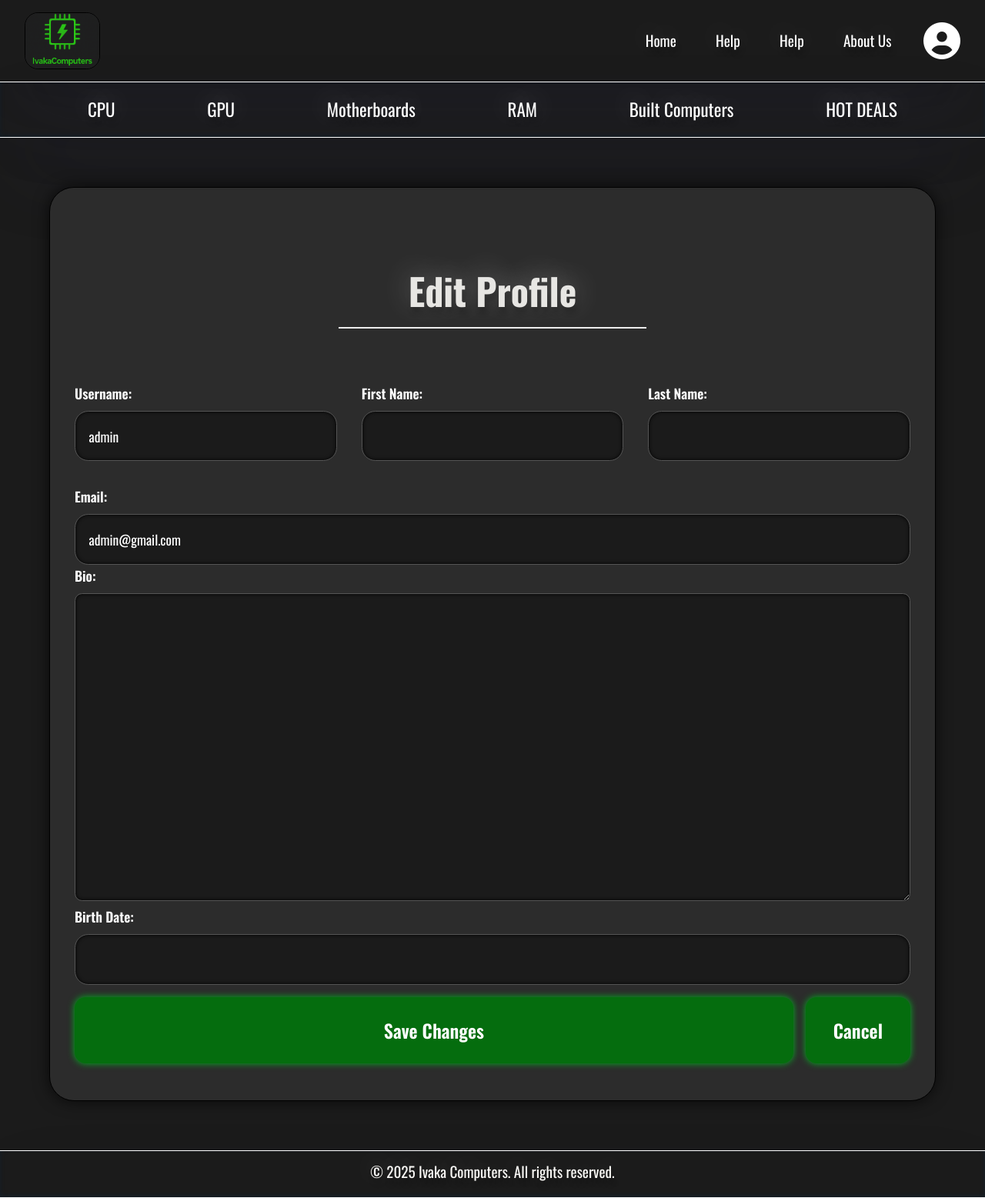
After one commit to Ivak2002/UniProject, a Django app: page /account/settings/edit/ in a window 1280 px wide. The commit adds this page. Shown: the whole page at 77% size. Run offline with Django 5.2, Linux system fonts and the light colour scheme; a user stored in the database is signed in.

Commit message:
Now we can delete and edit profile

```diff
--- a/UniProject/urls.py
+++ b/UniProject/urls.py
@@ -1,19 +1,4 @@
-"""
-URL configuration for UniProject project.
 
-The `urlpatterns` list routes URLs to views. For more information please see:
-    https://docs.djangoproject.com/en/5.2/topics/http/urls/
-Examples:
-Function views
-    1. Add an import:  from my_app import views
-    2. Add a URL to urlpatterns:  path('', views.home, name='home')
-Class-based views
-    1. Add an import:  from other_app.views import Home
-    2. Add a URL to urlpatterns:  path('', Home.as_view(), name='home')
-Including another URLconf
-    1. Import the include() function: from django.urls import include, path
-    2. Add a URL to urlpatterns:  path('blog/', include('blog.urls'))
-"""
 from django.contrib import admin
 from django.urls import path, include
 
--- a/account/forms.py
+++ b/account/forms.py
@@ -1,6 +1,5 @@
 from django import forms
-from django.contrib.auth.forms import UserCreationForm
-from django.contrib.auth import get_user_model
+from django.contrib.auth.forms import UserCreationForm, UserChangeForm
 from django.contrib.auth.forms import AuthenticationForm
 
 from account.models import CustomUser
@@ -11,7 +10,7 @@ class RegisterForm(UserCreationForm):
 
     class Meta:
         model = CustomUser
-        fields = ["username", "email", "password1", "password2", "bio", "birth_date"]
+        fields = ["username", "email", "password1", "password2", "bio", "birth_date", "first_name", "last_name"]
 
     def __init__(self, *args, **kwargs):
         super().__init__(*args, **kwargs)
@@ -39,3 +38,16 @@ class CustomLoginForm(AuthenticationForm):
                 'class': 'form-input',
                 'placeholder': f'Enter your {field.label.lower()}'
             })
+
+class CustomUserChangeForm(UserChangeForm):
+
+    class Meta:
+        model = CustomUser
+        fields = [
+            'username',
+            'first_name',
+            'last_name',
+            'email',
+            'bio',
+            'birth_date',
+        ]
--- a/account/urls.py
+++ b/account/urls.py
@@ -1,10 +1,12 @@
 from django.urls import path
-from .views import RegisterView, UserLoginView, CustomLogoutView, SettingsView
+from .views import RegisterView, UserLoginView, CustomLogoutView, ProfileView, EditProfileView, \
+   DeleteProfileView
 
 urlpatterns = [
    path('register/', RegisterView.as_view(), name='register'),
    path('login/', UserLoginView.as_view(), name='login'),
    path('logout/', CustomLogoutView.as_view(), name='logout'),
-
-   path('settings/', SettingsView.as_view(), name='settings'),
+   path('settings/', ProfileView.as_view(), name='profile'),
+   path('settings/edit/', EditProfileView.as_view(), name='edit-profile'),
+   path('settings/delete/', DeleteProfileView.as_view(), name='delete-profile'),
 ]
--- a/account/views.py
+++ b/account/views.py
@@ -1,9 +1,13 @@
+from django.contrib.auth.mixins import LoginRequiredMixin
 from django.contrib.auth.views import LoginView, LogoutView
 from django.urls import reverse_lazy
-from django.views.generic import TemplateView
+from django.views.generic import  DetailView, UpdateView, DeleteView
 from django.views.generic.edit import FormView
 from django.contrib.auth import login
-from .forms import RegisterForm,CustomLoginForm
+from .forms import RegisterForm, CustomLoginForm, CustomUserChangeForm
+from .models import CustomUser
+
+
 class RegisterView(FormView):
     template_name = 'register.html'
     form_class = RegisterForm
@@ -29,5 +33,29 @@ class CustomLogoutView(LogoutView):
     http_method_names = ['post']
     next_page = 'home'
 
-class SettingsView(TemplateView):
-    template_name = 'settings.html'
+
+class ProfileView(LoginRequiredMixin, DetailView):
+    model = CustomUser
+    template_name = 'profile.html'
+    context_object_name = 'user_profile'
+
+    def get_object(self, queryset=None):
+        return self.request.user
+
+class EditProfileView(UpdateView):
+    model = CustomUser
+    form_class = CustomUserChangeForm
+    template_name = 'edit-profile.html'
+    context_object_name = 'user_profile'
+    success_url = reverse_lazy('profile')
+    def get_object(self, queryset=None):
+        return self.request.user
+
+class DeleteProfileView(DeleteView):
+    model = CustomUser
+    template_name = 'delete-profile.html'
+    context_object_name = 'user_profile'
+    success_url = reverse_lazy('profile')
+
+    def get_object(self, queryset=None):
+        return self.request.user
--- a/templates/base.html
+++ b/templates/base.html
@@ -26,7 +26,7 @@
                     <div class="user-menu" id="userMenu">
                         <i class="fas fa-user-circle fa-3x"></i>
                         <div class="user-menu-content" id="userMenuContent">
-                            <a href="{% url 'settings' %}">Settings</a>
+                            <a href="{% url 'profile' %}">Settings</a>
                             <form method="post" action="{% url 'logout' %}">
                                 {% csrf_token %}
                                 <button type="submit">Logout</button>
--- a/templates/settings.html
+++ b/templates/delete-profile.html
@@ -2,7 +2,7 @@
 <html lang="en">
 <head>
     <meta charset="UTF-8">
-    <title>Settings</title>
+    <title>Title</title>
 </head>
 <body>
 
--- /dev/null
+++ b/templates/edit-profile.html
@@ -0,0 +1,45 @@
+{% extends "base.html" %}
+
+{% block content %}
+<div class="form-container shadow">
+  <h2>Edit Profile</h2>
+  <form method="post">
+    {% csrf_token %}
+    <div class="form-row">
+      <div class="form-group">
+        <label for="{{ form.username.id_for_label }}">Username:</label>
+        {{ form.username }}
+      </div>
+      <div class="form-group">
+        <label for="{{ form.first_name.id_for_label }}">First Name:</label>
+        {{ form.first_name }}
+      </div>
+      <div class="form-group">
+        <label for="{{ form.last_name.id_for_label }}">Last Name:</label>
+        {{ form.last_name }}
+      </div>
+      <div class="form-group">
+        <label for="{{ form.email.id_for_label }}">Email:</label>
+        {{ form.email }}
+      </div>
+    </div>
+
+    <div class="form-group" style="flex: 1 1 100%;">
+      <label for="{{ form.bio.id_for_label }}">Bio:</label>
+      {{ form.bio }}
+    </div>
+
+    <div class="form-group">
+      <label for="{{ form.birth_date.id_for_label }}">Birth Date:</label>
+      {{ form.birth_date }}
+    </div>
+
+    <div class="form-group buttons" style="margin-top: 1em">
+      <button type="submit">Save Changes</button>
+      <a href="{% url 'profile' %}">
+        <button type="button">Cancel</button>
+      </a>
+    </div>
+  </form>
+</div>
+{% endblock %}
```
Also changed, not shown: templates/profile.html (added, +48 -0 lines), templates/register.html (+30 -2 lines), db.sqlite3.
